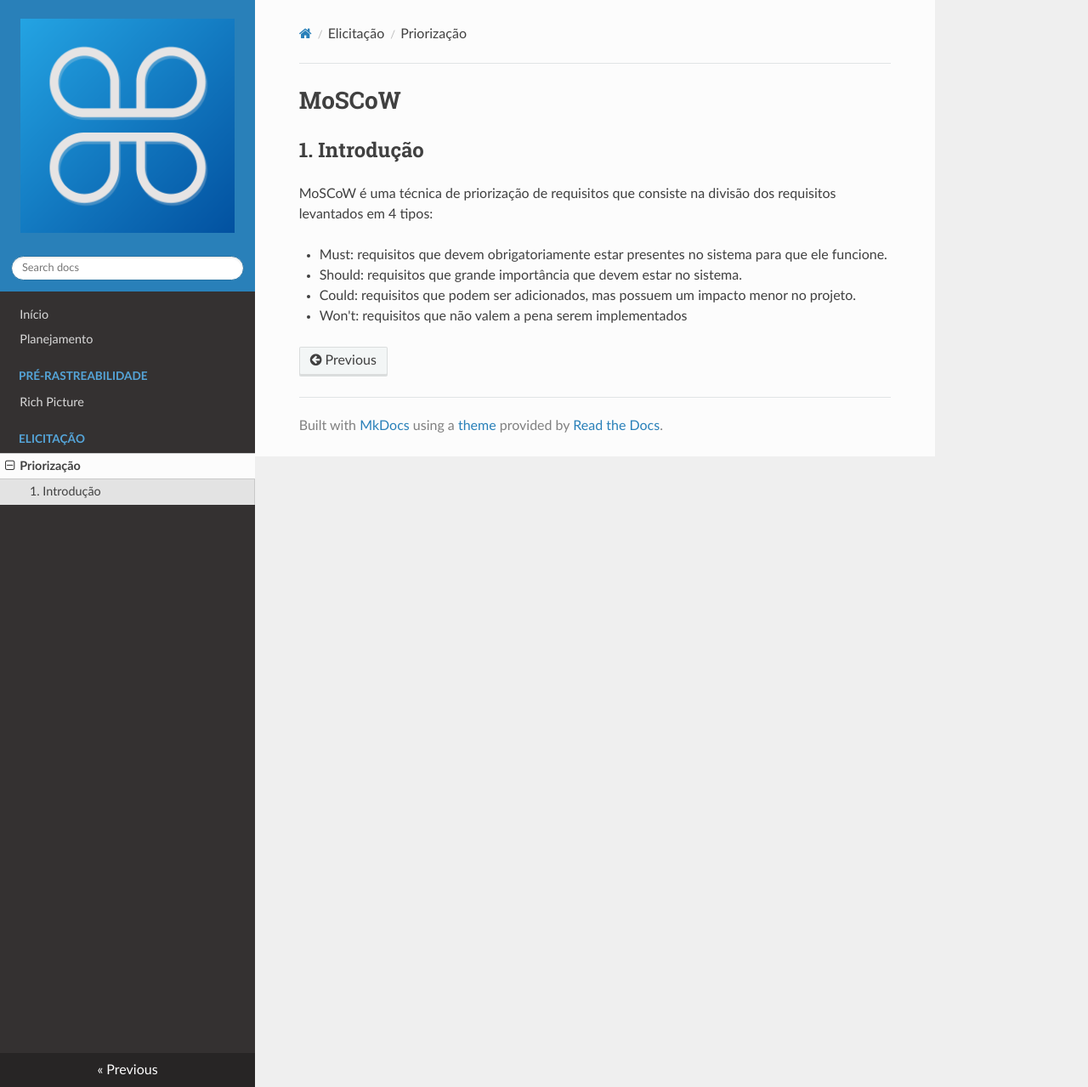
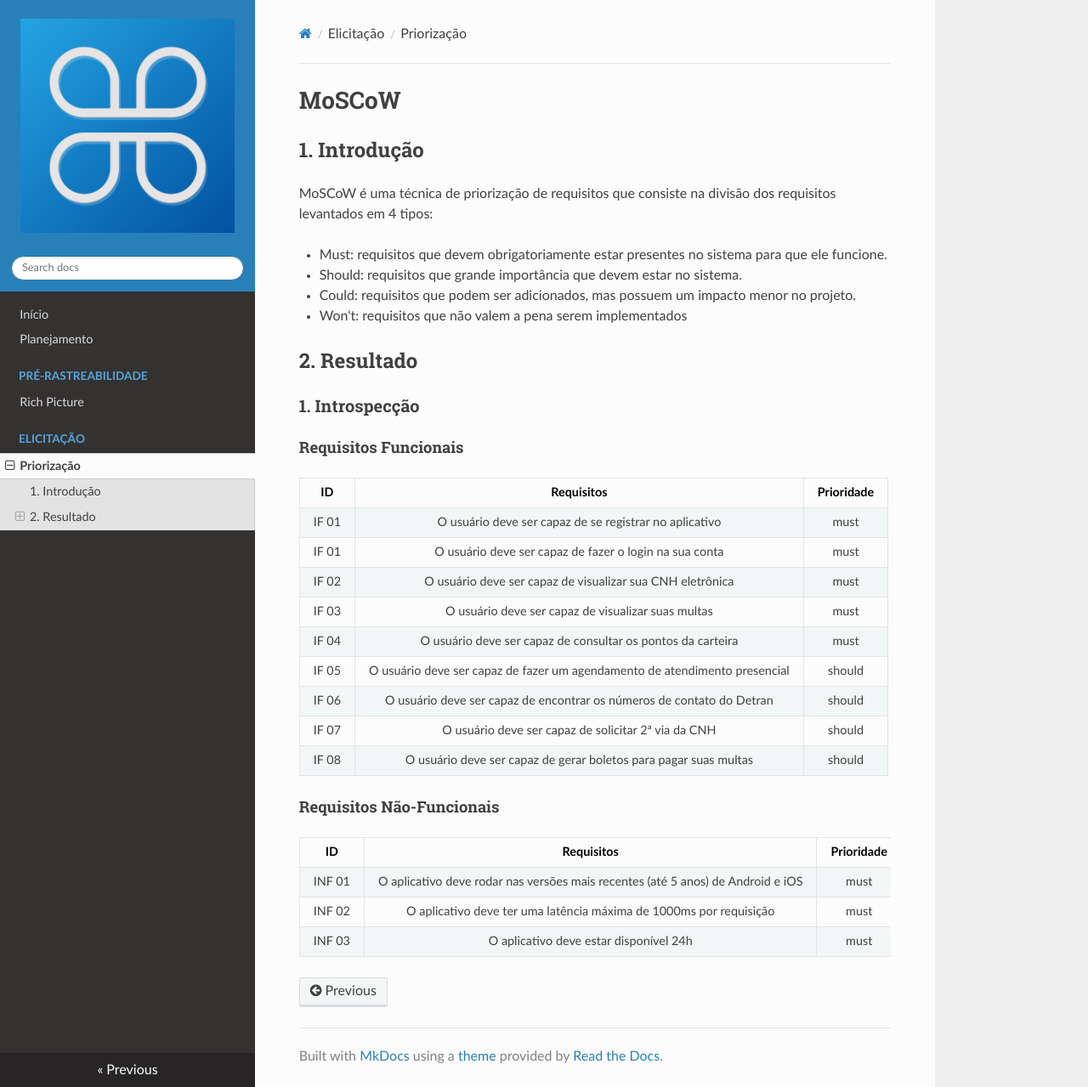
Before and after one commit to Requisitos-de-Software/2022.1-DetranDF, an MkDocs documentation site: the page built from docs/elicitacao/priorizacao/moscow.md, in a window 1280 px wide and 1279 px high. Shown: the whole window at 85% size. Built offline with MkDocs 1.6.1, drawn with Linux system fonts in a browser that asks for light colours; nearby versions of some CDN libraries.

Commit message:
feat: add moscow results for introspection requiriments

```diff
--- a/docs/elicitacao/priorizacao/moscow.md
+++ b/docs/elicitacao/priorizacao/moscow.md
@@ -7,3 +7,24 @@ MoSCoW é uma técnica de priorização de requisitos que consiste na divisão d
 - Should: requisitos que grande importância que devem estar no sistema.
 - Could: requisitos que podem ser adicionados, mas possuem um impacto menor no projeto.
 - Won't: requisitos que não valem a pena serem implementados
+## 2. Resultado
+### 1. Introspecção
+#### Requisitos Funcionais
+| ID | Requisitos | Prioridade |
+|:--:|:--:|:--:|
+| IF 01 | O usuário deve ser capaz de se registrar no aplicativo | must |
+| IF 01 | O usuário deve ser capaz de fazer o login na sua conta | must |
+| IF 02 | O usuário deve ser capaz de visualizar sua CNH eletrônica | must |
+| IF 03 | O usuário deve ser capaz de visualizar suas multas | must |
+| IF 04 | O usuário deve ser capaz de consultar os pontos da carteira | must |
+| IF 05 | O usuário deve ser capaz de fazer um agendamento de atendimento presencial | should |
+| IF 06 | O usuário deve ser capaz de encontrar os números de contato do Detran | should |
+| IF 07 | O usuário deve ser capaz de solicitar 2ª via da CNH | should |
+| IF 08 | O usuário deve ser capaz de gerar boletos para pagar suas multas | should |
+
+#### Requisitos Não-Funcionais
+| ID | Requisitos | Prioridade |
+|:--:|:--:|:--:|
+| INF 01 | O aplicativo deve rodar nas versões mais recentes (até 5 anos) de Android e iOS | must |
+| INF 02 | O aplicativo deve ter uma latência máxima de 1000ms por requisição | must |
+| INF 03 | O aplicativo deve estar disponível 24h | must |
```
